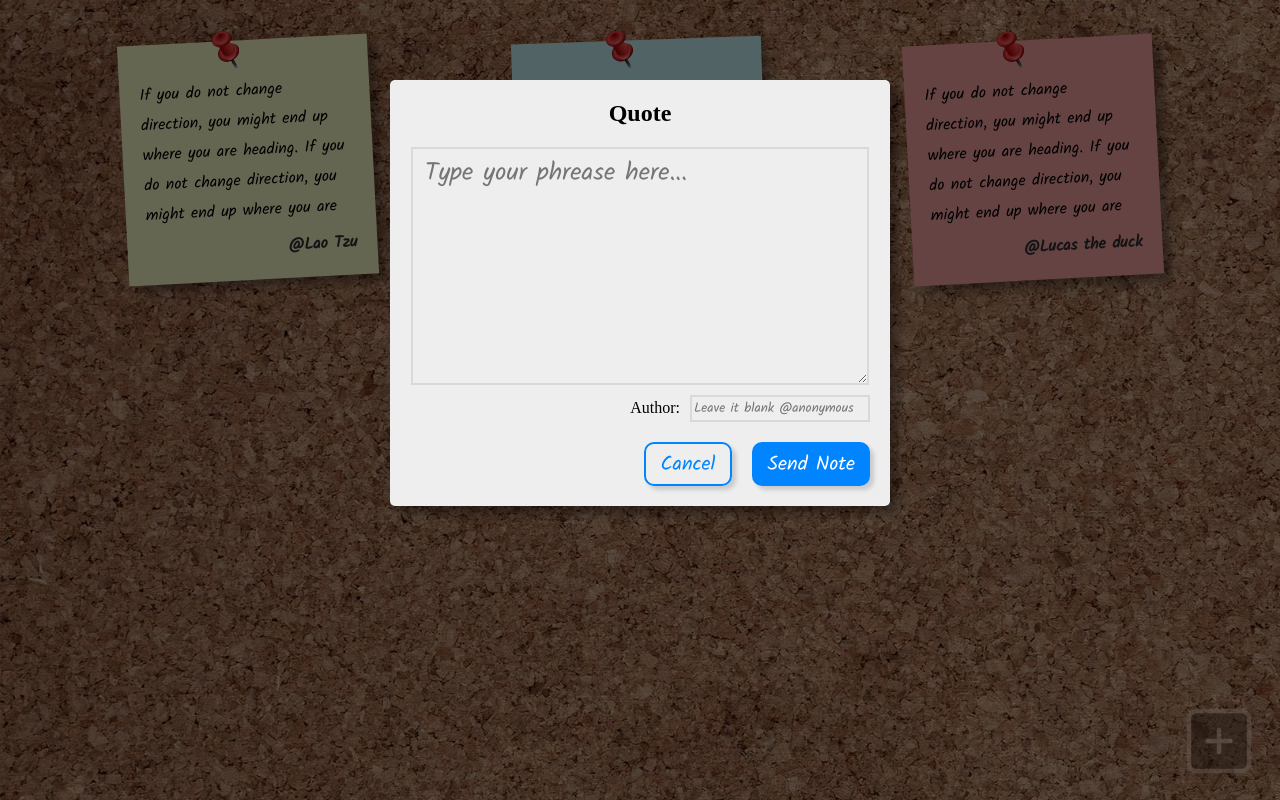
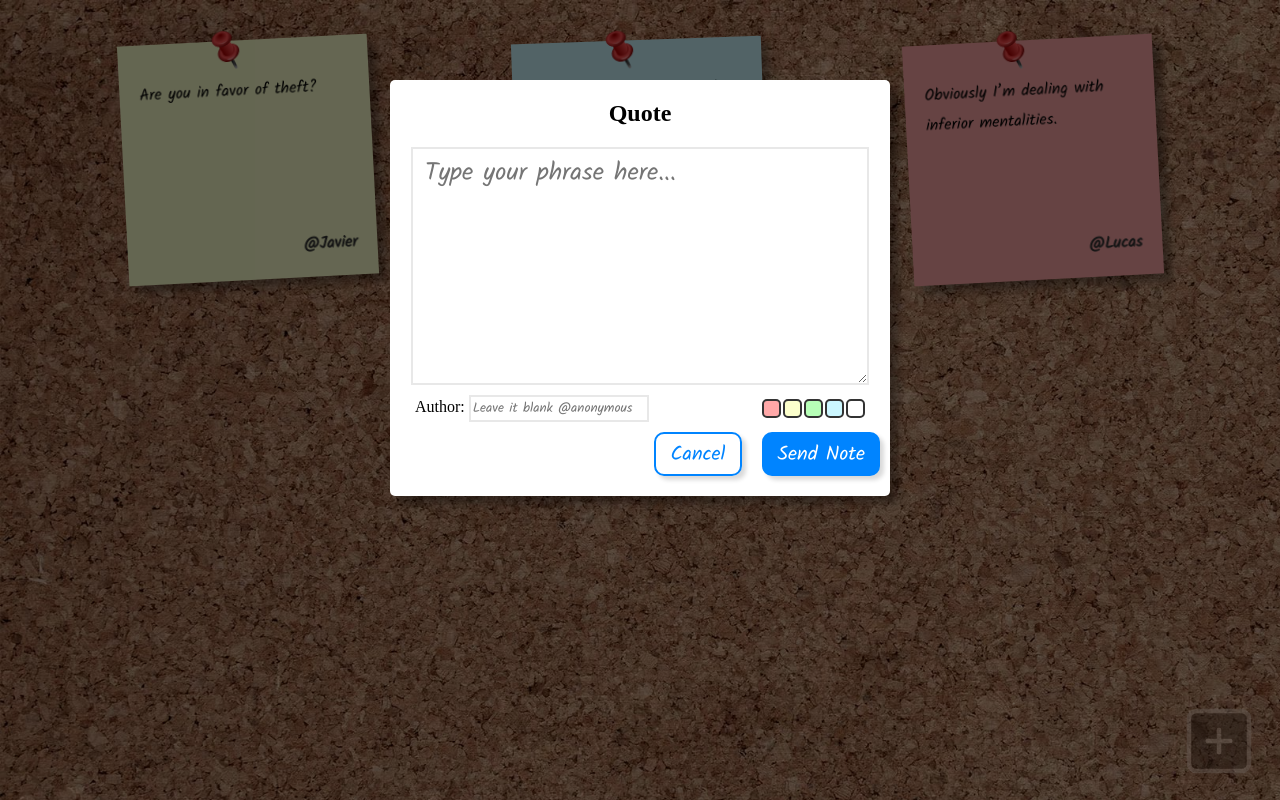
Before and after one commit to dgsergio/pin-board-quotes, a React (Vite) app: page / in a window 1280 px wide. Both pictures are taken after a click on the button 1219 px from the left and 742 px from the top of the page. Built offline with nearby package versions, Linux system fonts and the light colour scheme.

Commit message:
static site is working

```diff
--- a/src/DUMMY_NOTES.js
+++ b/src/DUMMY_NOTES.js
@@ -2,22 +2,22 @@ export const DUMMY_NOTES = [
   {
     id: 'n1',
     quote:
-      'If you do not change direction, you might end up where you are heading. If you do not change direction, you might end up where you are heading.If you do not change direction, you might end up where you are heading. If you do not change direction, you might end up where you are heading.',
-    author: 'Lao Tzu',
+      'Are you in favor of theft?',
+    author: 'Javier',
     color: 'yellow'
   },
   {
     id: 'n2',
     quote:
-    'If you do not change direction, you might end up where you are heading. If you do not change direction, you might end up where you are heading.If you do not change direction, you might end up where you are heading. If you do not change direction, you might end up where you are heading.',
-    author: 'Ricardo Fort',
+    `I don't drive the rating, I drive a Rolls Royce`,
+    author: 'Ricky',
     color: 'blue'
   },
   {
     id: 'n3',
     quote:
-    'If you do not change direction, you might end up where you are heading. If you do not change direction, you might end up where you are heading.If you do not change direction, you might end up where you are heading. If you do not change direction, you might end up where you are heading.',
-    author: 'Lucas the duck',
+    'Obviously I’m dealing with inferior mentalities.',
+    author: 'Lucas',
     color: 'pink'
   },
 ];
--- a/src/components/NewNote.jsx
+++ b/src/components/NewNote.jsx
@@ -1,4 +1,4 @@
-import React, { useContext, useRef, useState } from 'react';
+import React, { useContext, useEffect, useRef, useState } from 'react';
 import Modal from './UI/Modal';
 import classes from './NewNote.module.css';
 import NoteContext from '../store/noteContext';
@@ -9,6 +9,7 @@ const NewNote = () => {
     (e) => e.id === notesState.idSelected
   );
   const [error, setError] = useState('');
+  const [colorSelected, setColorSelected] = useState('white');
   const textAreaRef = useRef();
   const inputRef = useRef();
 
@@ -22,33 +23,38 @@ const NewNote = () => {
       }, 3000);
       return;
     }
+
     notesDispatch({
       type: 'SET_NOTE',
       payload: {
         quote: textAreaRef.current.value,
         author: inputRef.current.value,
+        color: colorSelected === 'white' ? '' : colorSelected,
         id: notesState.idSelected,
       },
     });
   };
 
-  let containerStyles = classes.container;
-  if (noteSelected) {
-    containerStyles = `${classes.container} ${classes[noteSelected.color]}`;
-  }
+  useEffect(() => {
+    if (noteSelected) setColorSelected(noteSelected.color);
+  }, []);
 
   return (
     <Modal>
-      <div className={containerStyles}>
+      <div
+        className={classes.container}
+        style={{ background: `var(--${colorSelected?colorSelected:'white'}-note` }}
+      >
         <h2>Quote</h2>
         <form onSubmit={submitHandler}>
           {error && <div className={classes.message}>{error}</div>}
           <textarea
             defaultValue={noteSelected ? noteSelected.quote : ''}
             ref={textAreaRef}
-            placeholder="Type your phrease here..."
+            placeholder="Type your phrase here..."
           />
           <div className={classes.author}>
+            <div>
               <label htmlFor="author">Author: </label>
               <input
                 id="author"
@@ -57,6 +63,29 @@ const NewNote = () => {
                 placeholder="Leave it blank @anonymous"
                 defaultValue={noteSelected ? noteSelected.author : ''}
               />
+            </div>
+            <div className={classes['squares-color']}>
+              <div
+                onClick={() => setColorSelected('pink')}
+                className={classes.pink + ' ' + classes.square}
+              />
+              <div
+                onClick={() => setColorSelected('yellow')}
+                className={classes.yellow + ' ' + classes.square}
+              />
+              <div
+                onClick={() => setColorSelected('green')}
+                className={classes.green + ' ' + classes.square}
+              />
+              <div
+                onClick={() => setColorSelected('blue')}
+                className={classes.blue + ' ' + classes.square}
+              />
+              <div
+                onClick={() => setColorSelected('white')}
+                className={classes.white + ' ' + classes.square}
+              />
+            </div>
           </div>
           <div className={classes.btns}>
             <button type="button" onClick={cancelHandler}>
--- a/src/components/NewNote.module.css
+++ b/src/components/NewNote.module.css
@@ -57,9 +57,17 @@
   display: flex;
   width: 100%;
   align-items: center;
-  justify-content: right;
-  column-gap: 1rem;
-  margin: 1rem 4rem 0 0;
+  justify-content: space-between;
+  width: 90%;
+  gap: 1rem;
+  padding-top: 1rem;
+  flex-direction: column;
+}
+
+@media (min-width: 550px) {
+  .author {
+    flex-direction: row;
+  }
 }
 
 .author input {
@@ -71,12 +79,20 @@
 
 .btns {
   display: flex;
-  margin: 2rem;
-  padding-right: 4rem;
+  padding: 1rem 0 2rem;
   width: 100%;
-  justify-content: right;
+  justify-content: center;
   column-gap: 2rem;
 }
+
+@media (min-width: 550px) {
+  .btns {
+    padding: 1rem 2rem 2rem 0;
+  justify-content: right;
+
+}
+}
+
 .btns button {
   font-family: var(--cursive);
   font-size: 2rem;
@@ -136,3 +152,27 @@ button:disabled:hover {
   transform: scale(100%);
   box-shadow: none;
 }
+
+.squares-color {
+  display: flex;
+  column-gap: 0.2rem;
+  padding: 0.5rem 0 0.7rem;
+}
+
+@media (min-width: 550px) {
+  .squares-color {
+    padding: 0;
+  }
+}
+
+.square {
+  cursor: pointer;
+  border: 0.2rem solid #333;
+  width: 1.5rem;
+  height: 1.5rem;
+  border-radius: 0.5rem;
+}
+
+.white {
+  background-color: white;
+}
--- a/src/components/Note.jsx
+++ b/src/components/Note.jsx
@@ -7,9 +7,11 @@ import NoteContext from '../store/noteContext';
 const Note = ({ note }) => {
   const { notesDispatch } = useContext(NoteContext);
 
-  const editHandler = () => notesDispatch({ type: 'TOGGLE_SET_NOTE', payload: note.id });
+  const editHandler = () =>
+    notesDispatch({ type: 'TOGGLE_SET_NOTE', payload: note.id });
 
-  const deleteHandler = () => notesDispatch({ type: 'DELETE_NOTE', payload: note.id });
+  const deleteHandler = () =>
+    notesDispatch({ type: 'DELETE_NOTE', payload: note.id });
 
   return (
     <div className={classes.wrapper}>
--- a/src/global.css
+++ b/src/global.css
@@ -6,7 +6,7 @@
   --pink-note: #ffa8a8;
   --blue-note: #ccf7ff;
   --green-note: #b7ffb7;
-
+  --white-note: #fff;
 }
 
 html {
--- a/src/pages/Home.jsx
+++ b/src/pages/Home.jsx
@@ -15,6 +15,7 @@ const HomePage = () => {
 
   return (
     <>
+    <div className={classes.phantom} onClick={addBtnHandler}  />
       {showNewNote && <NewNote />}
       <div className={classes.board}>
         {notes.map((e) => (
--- a/src/pages/Home.module.css
+++ b/src/pages/Home.module.css
@@ -2,6 +2,12 @@ body {
   background: url('/img/cork-board.jpg');
   background-size: 200%;
   overflow-x: hidden;
+}
+
+.phantom {
+  position: fixed;
+  width: 100%;
+  height: 200vw;
 }
 
 @media (min-width: 600px) {
--- a/src/store/noteContext.jsx
+++ b/src/store/noteContext.jsx
@@ -20,27 +20,22 @@ const notesReducer = (state, action) => {
       };
 
     case 'SET_NOTE':
-      let newColor = '';
       if (action.payload.id) {
         const newNotes = state.notes.map((e) =>
           e.id === action.payload.id
             ? {
                 ...e,
                 quote: action.payload.quote,
+                color: action.payload.color,
                 author: action.payload.author.trim()
                   ? action.payload.author
                   : 'anonymous',
               }
             : e
         );
-        return { notes: newNotes, showNewNote: false};
+        return { notes: newNotes, showNewNote: false };
       }
 
-      const nro = randomNro(5);
-      if (nro === 1) newColor = 'yellow';
-      if (nro === 2) newColor = 'blue';
-      if (nro === 3) newColor = 'green';
-      if (nro === 4) newColor = 'pink';
       return {
         notes: [
           {
@@ -49,7 +44,7 @@ const notesReducer = (state, action) => {
             author: action.payload.author.trim()
               ? action.payload.author
               : 'anonymous',
-            color: newColor,
+            color: action.payload.color,
           },
           ...state.notes,
         ],
@@ -59,9 +54,8 @@ const notesReducer = (state, action) => {
     case 'EDIT_NOTE':
       return { ...state, showNewNote: !state.showNewNote };
 
-      case 'DELETE_NOTE':
-        const filteredNotes = state.notes.filter(e=>e.id!==action.payload)
-        console.log(filteredNotes)
+    case 'DELETE_NOTE':
+      const filteredNotes = state.notes.filter((e) => e.id !== action.payload);
       return { ...state, notes: filteredNotes };
 
     default:
```
Lines whose indentation alone changed are shown as unchanged.
